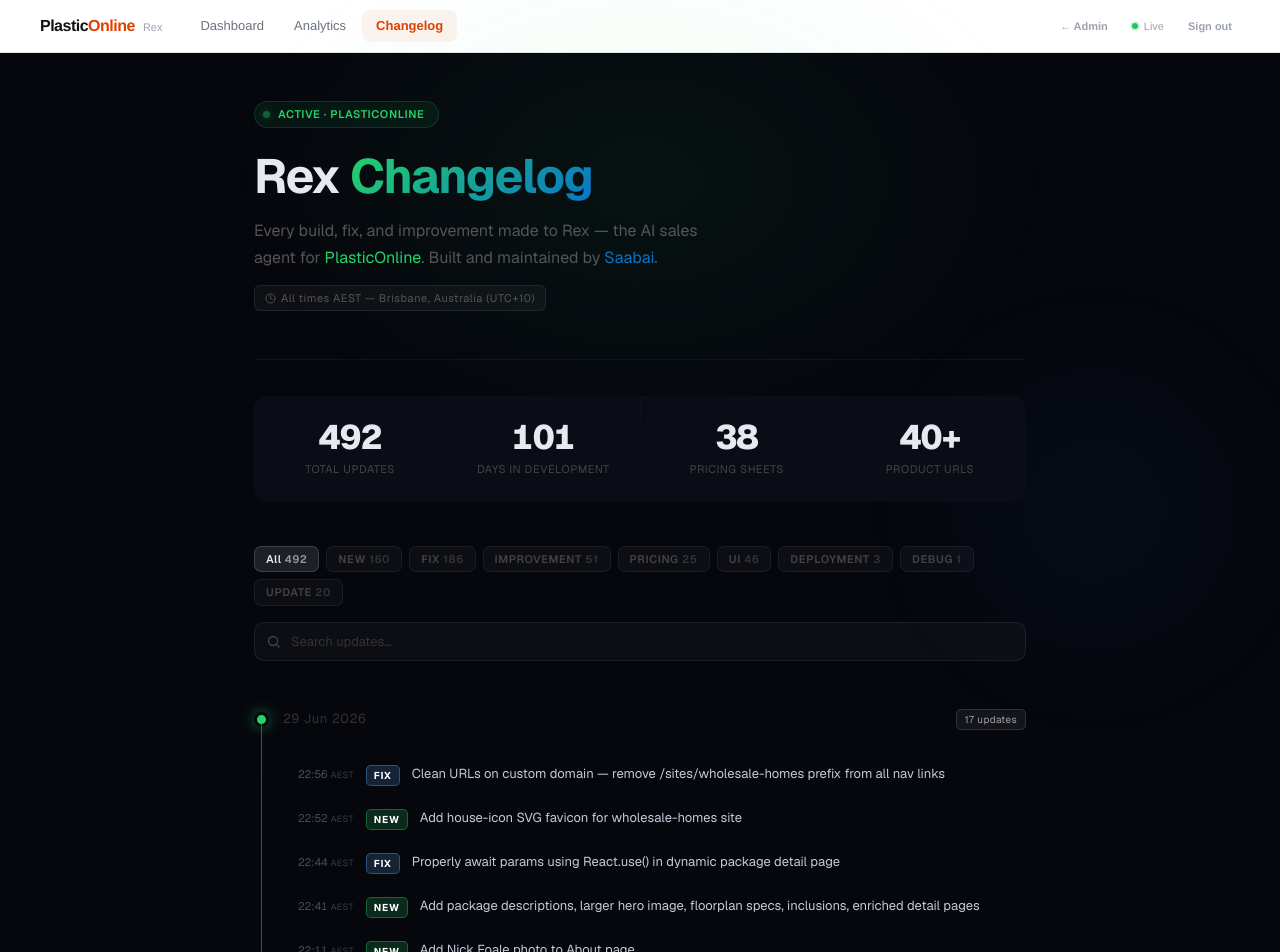
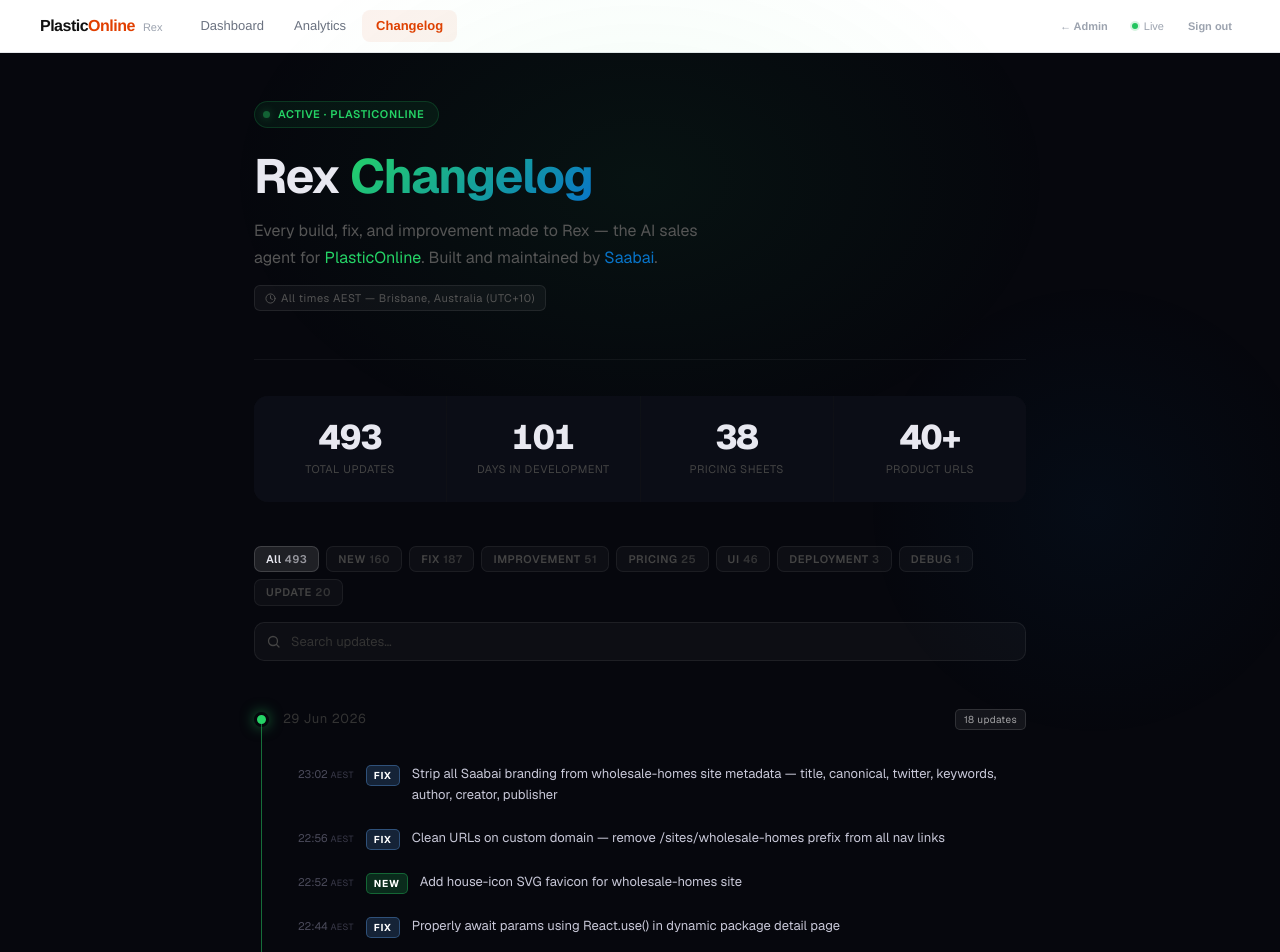
Before and after one commit to sg-satoshi/saabai-site, a Next.js app: page /rex-changelog in a window 1280 px wide. Shown: the top 952 px of the page. Built offline with nearby package versions, Linux system fonts and the light colour scheme.

Commit message:
fix: suppress Mia + ticker on wholesalehomes.com.au via hostname check (pathname is /\nfrom custom domain)

```diff
--- a/app/components/ConditionalWidgets.tsx
+++ b/app/components/ConditionalWidgets.tsx
@@ -26,7 +26,7 @@ const SUPPRESS_PATHS = [
 const SUPPRESS_TICKER_PATHS = ["/for-law-firms", "/leadgen-widget", "/sites/bo-consultancy", "/sites/wholesale-homes"];
 
 // Custom domains that have their own widgets — suppress all Saabai widgets
-const SUPPRESS_HOSTNAMES = ["boconsulting.com.au", "www.boconsulting.com.au"];
+const SUPPRESS_HOSTNAMES = ["boconsulting.com.au", "www.boconsulting.com.au", "wholesalehomes.com.au", "www.wholesalehomes.com.au"];
 
 export default function ConditionalWidgets() {
   const pathname = usePathname();
--- a/app/rex-changelog/ChangelogClient.tsx
+++ b/app/rex-changelog/ChangelogClient.tsx
@@ -32,6 +32,7 @@ const CHANGELOG: Day[] = [
   {
     date: "29 Jun 2026",
     entries: [
+      { time: "23:02", tag: "FIX", title: "Strip all Saabai branding from wholesale-homes site metadata — title, canonical, twitter, keywords, author, creator, publisher" },
       { time: "22:56", tag: "FIX", title: "Clean URLs on custom domain — remove /sites/wholesale-homes prefix from all nav links" },
       { time: "22:52", tag: "NEW", title: "Add house-icon SVG favicon for wholesale-homes site" },
       { time: "22:44", tag: "FIX", title: "Properly await params using React.use() in dynamic package detail page" },
```
